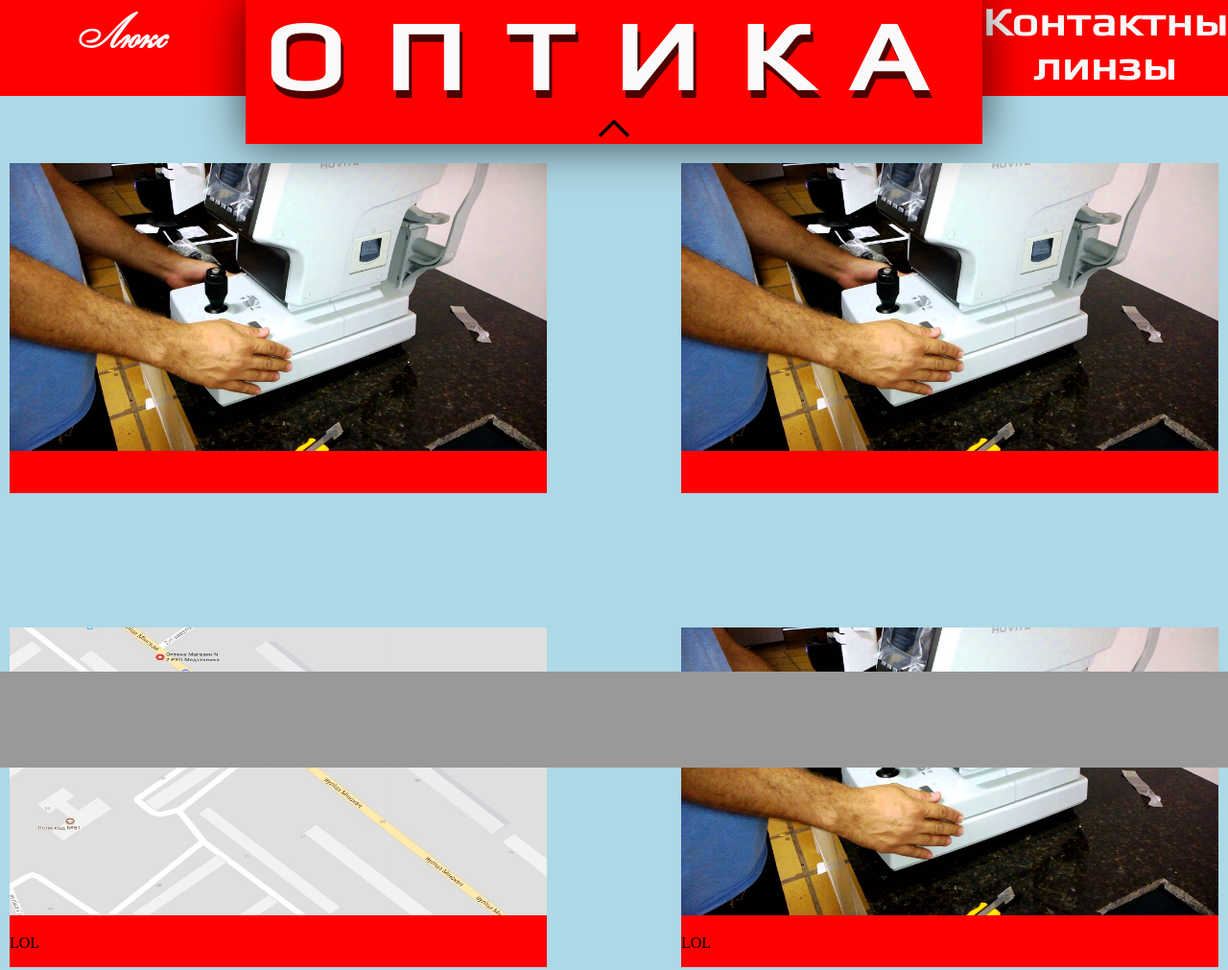
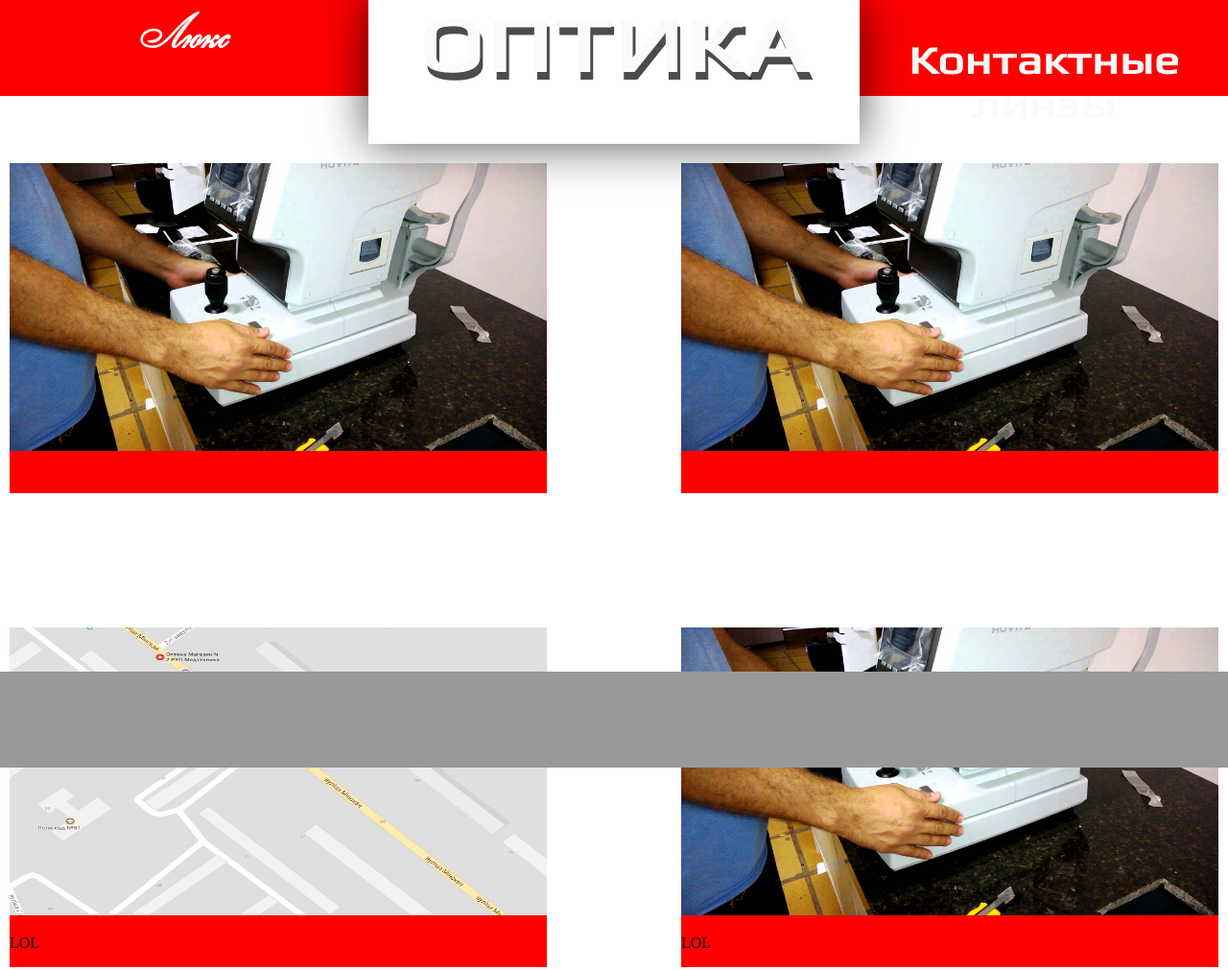
Before and after one commit to Paulbel/LuxOptics, a plain HTML site: page Home.html in a window 1280 px wide. Shown: the top 1011 px of the page at 96% size. Drawn offline with nearby package versions, Linux system fonts and the light colour scheme.

Commit message:
fixed header

```diff
--- a/Home.html
+++ b/Home.html
@@ -9,23 +9,19 @@
     <script src="logic.js"></script>
 </head>
 <body>
-<div id="staticShade">
-    <div id="luxFont">
+<div id="staticHeader">
+    <div id="luxShade"  >
         <p>Люкс</p>
     </div>
-    <div>
-        <p id="lensFont">Контактные <br>линзы</p>
+
+    <div id="lensShade">
+        <p>Контактные <br>линзы</p>
     </div>
 </div>
-
 <div id="shade">
     <p id="mainName">ОПТИКА</p>
-    <div >
+</div>
 
-        <img class="arrow"  class="rotateArrow" src="arrow_top.png" >
-
-    </div>
-</div>
 
 <div id="mainBarContainer">
 
--- a/MainPageStyles.css
+++ b/MainPageStyles.css
@@ -1,40 +1,33 @@
 #shade {
-    background-color: red;
+    position: absolute;
     height: 150px;
-    width: 60%;
-    left: 0;
+    width: 40%;
+    box-shadow: 0 0 50px rgba(0, 0, 0, 0.7);
+    margin-left: 30%;
     top: 0;
-    position: fixed;
-    z-index: 1;
-    margin-left: 20%;
-    box-shadow: 0 0 50px rgba(0, 0, 0, 0.7);
-}
-
-body {
-    background-color: lightblue;
 }
 
 
-.rotateArrow {
-    transition: 1s;
-    transform: rotate(180deg);
-}
 
-#shade div{
+#staticHeader div{
+    background-color: red;
+    height: 100px;
+    width: 30%;
+    color: #FAFAFA;
     text-align: center;
+    font-weight: bold;
 }
 
 #luxShade {
-    position: absolute;
-    width: 20%;
-    height: 100px;
-    left: 0;
-    top: 0;
-    background: red;
-    margin: 0;
+    font-family: Old_Style;
+    font-size: 40px;
+    line-height: 0;
 }
 
-#staticShade {
+
+
+#staticHeader {
+    left: 0;
     width: 100%;
     top: 0;
     position: absolute;
@@ -43,30 +36,13 @@ body {
     justify-content: space-between;
 }
 
-#staticShade div{
-    width: 20%;
-    height: 100px;
-    background: red;
 
-}
-
-#luxFont {
-    color: #FAFAFA;
-    font-family: Old_Style;
-    text-align: center;
-    font-weight: bold;
-    font-size: 40px;
-    line-height: 0;
-}
-
-#lensFont{
-    color: #FAFAFA;
-    text-align: center;
-    font-weight: bold;
-    margin: 0;
+#lensShade{
     font-size: 40px;
     font-family: Lens;
 }
+
+
 
 body {
     margin: 0;
@@ -77,7 +53,7 @@ body {
     margin-top: 100px;
     display: flex;
     flex-direction: column;
-    justify-content: center;
+    justify-content: space-between;
     align-items: center;
 }
 
@@ -89,17 +65,14 @@ body {
 }
 
 #mainName {
-    position: relative;
-    margin: 0;
     text-shadow: 3px 8px 0 rgba(0, 0, 0, 0.7);
     font-weight: bold;
     color: #FAFAFA;
-    letter-spacing: 30pt;
-    word-spacing: 20pt;
-    font-size: 100px;
+    margin: 0;
+    letter-spacing: 2pt;
+    font-size: 80px;
     text-align: center;
     font-family: Lens;
-    /*font-family: adine_kirnbergregular;*/
 }
 
 
--- a/logic.js
+++ b/logic.js
@@ -1,5 +1,4 @@
 var openedElement = null;
-var shadeIsOpened = true;
 
 $(document).ready(function () {
     $(".bar").click(function (event) {
@@ -16,23 +15,6 @@ $(document).ready(function () {
             tabOpen(infodiv);
         }
     });
-
-    $(".arrow").click(function (event) {
-        var arrow = event.target;
-
-        arrow.classList.add()
-        if(shadeIsOpened == true) {
-            shadeIsOpened = false;
-            arrow.classList.remove("rotateArrowTop");
-            arrow.classList.add("rotateArrowDown");
-        }
-        else {
-
-            shadeIsOpened = true;
-            arrow.classList.remove("rotateArrowDown");
-            arrow.classList.add("rotateArrowTop");
-        }
-    })
 });
 
 function tabOpen(tab) {
```
